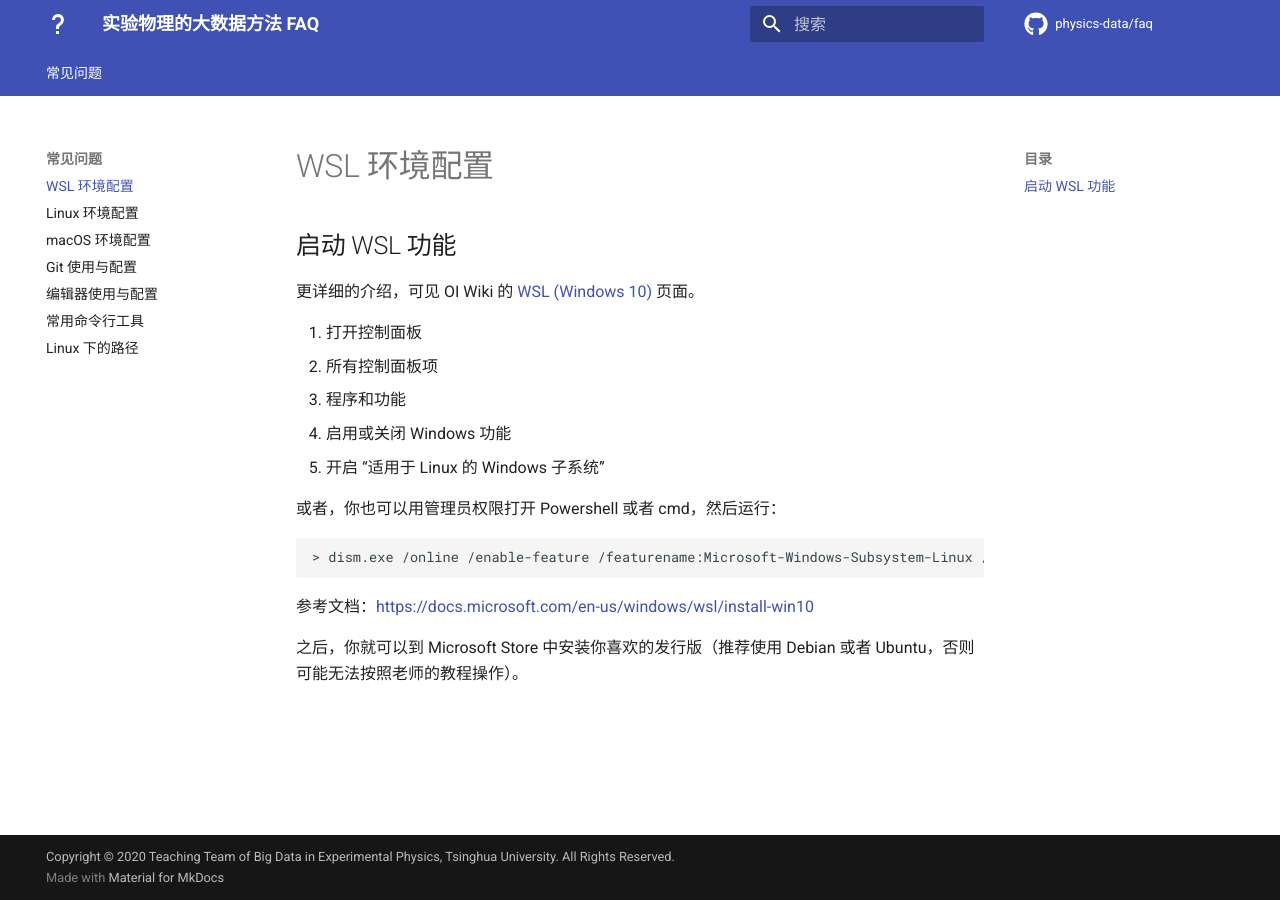
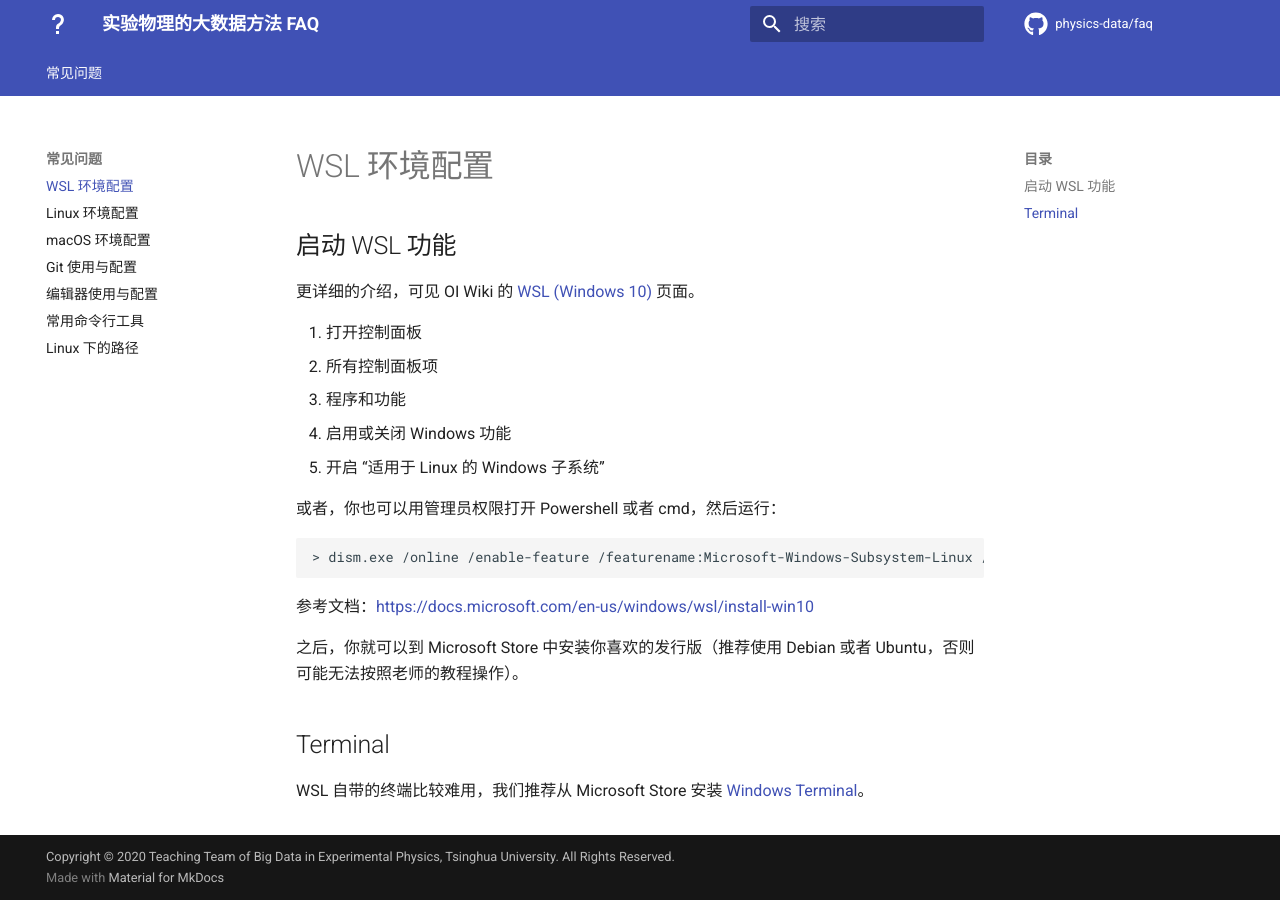
Before and after one commit to physics-data/faq, an MkDocs documentation site: the page built from docs/wsl.md, in a window 1280 px wide. Built offline with MkDocs 1.6.1 and Material for MkDocs 9.7.7, drawn with Linux system fonts in a browser that asks for light colours; comment, search, counter and statistics services are not loaded.

Commit message:
Add Windows Terminal
Signed-off-by: Harry Chen <i@harrychen.xyz>

```diff
--- a/docs/wsl.md
+++ b/docs/wsl.md
@@ -17,3 +17,7 @@
 参考文档：https://docs.microsoft.com/en-us/windows/wsl/install-win10
 
 之后，你就可以到 Microsoft Store 中安装你喜欢的发行版（推荐使用 Debian 或者 Ubuntu，否则可能无法按照老师的教程操作）。
+
+## Terminal
+
+WSL 自带的终端比较难用，我们推荐从 Microsoft Store 安装 [Windows Terminal](https://www.microsoft.com/zh-cn/p/windows-terminal/9n0dx20hk701)。
```
